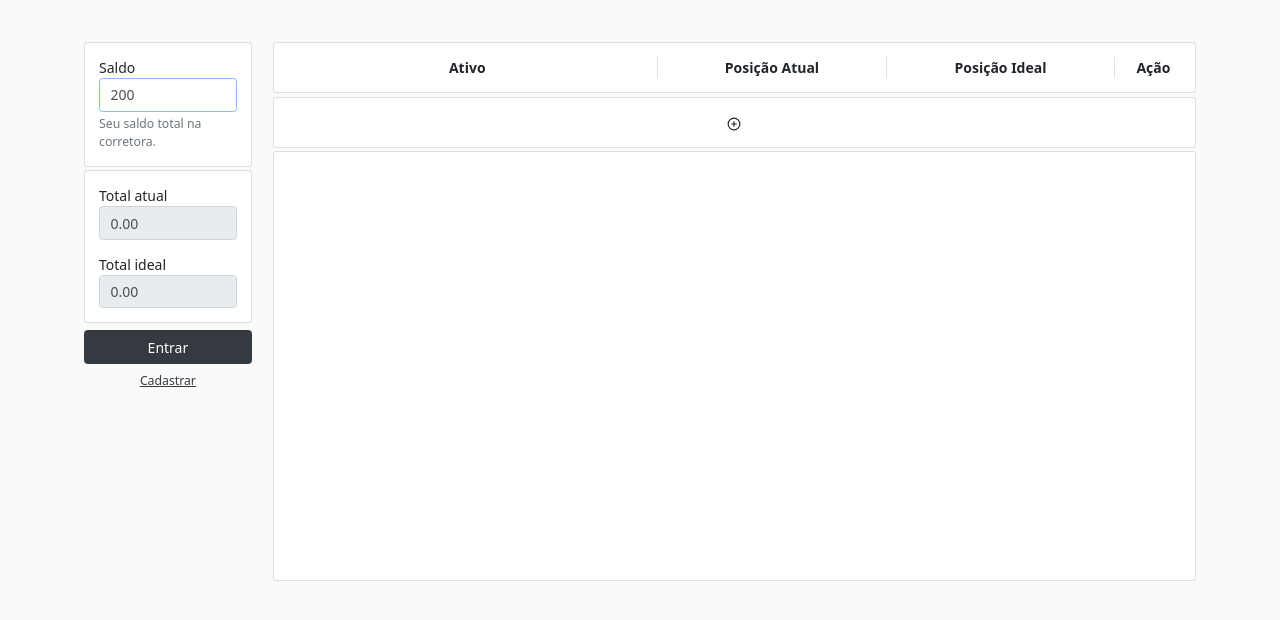
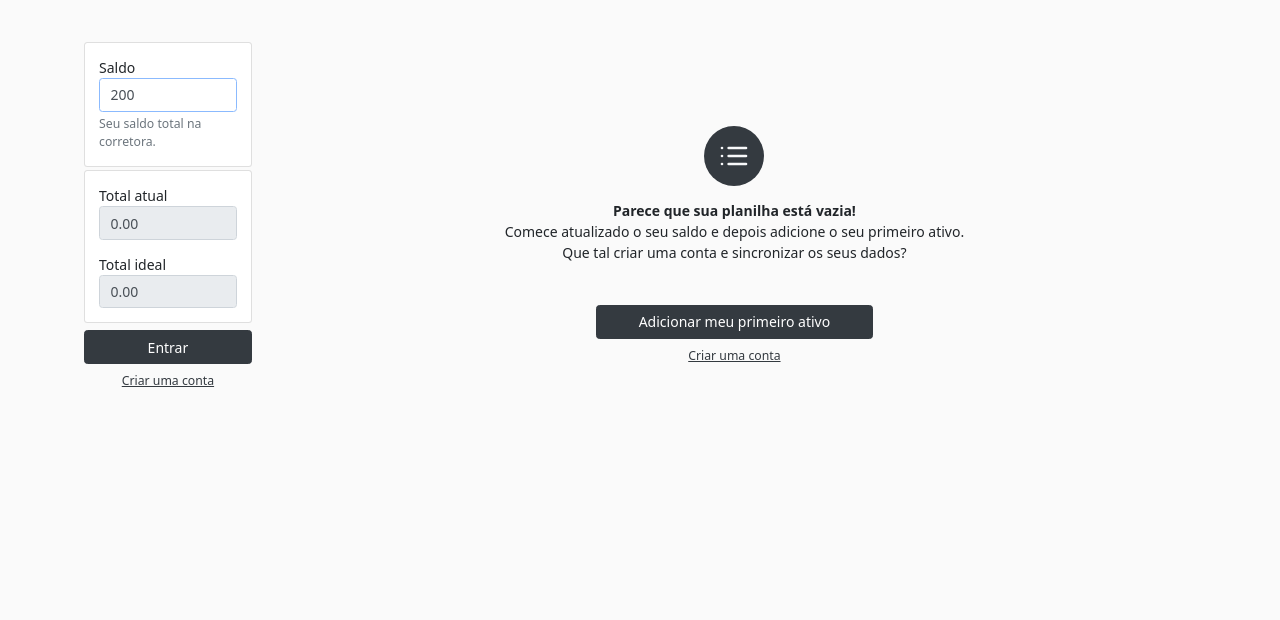
Before and after one commit to danjsillva/planilhapit-web, a React (Create React App) app: page / in a window 1280 px wide. Shown: the top 620 px of the page. Built offline with nearby package versions, Linux system fonts and the light colour scheme.

Commit message:
feat: adicionado empty state

```diff
--- a/src/App.js
+++ b/src/App.js
@@ -19,7 +19,7 @@ const App = () => {
             <div className="col-12 col-lg-10">
               <StocksTable />
 
-              <StocksChart />
+              {/* <StocksChart /> */}
             </div>
           </div>
         </div>
--- a/src/components/Sidebar.js
+++ b/src/components/Sidebar.js
@@ -53,7 +53,7 @@ const Sidebar = () => {
             <button className="btn btn-dark btn-block">Entrar</button>
           </div>
           <div className="col-6 col-lg-12 mt-1">
-            <button className="btn btn-link btn-sm btn-block text-dark">Cadastrar</button>
+            <button className="btn btn-link btn-sm btn-block text-dark">Criar uma conta</button>
           </div>
         </div>
       </div>
--- a/src/components/StocksTable.js
+++ b/src/components/StocksTable.js
@@ -1,18 +1,35 @@
 import React from "react";
 import { useRecoilValue } from "recoil";
-import { FiPlusCircle } from "react-icons/fi";
+import { FiPlusCircle, FiList } from "react-icons/fi";
 
 import StockModal from "./StockModal";
 
 import { stockListFullState } from "../store/selectors";
 
-const StocksTable = () => {
-  const stocks = useRecoilValue(stockListFullState);
+const EmptyState = () => {
+  return (
+    <div className="text-center p-5 mt-5">
+      <span className="d-inline-block bg-dark p-3 rounded-circle">
+        <FiList size={32} className="text-light" />
+      </span>
 
+      <div className="font-weight-bold mt-3">Parece que sua planilha está vazia!</div>
+      <div className="">Comece atualizado o seu saldo e depois adicione o seu primeiro ativo.</div>
+      <div className="">Que tal criar uma conta e sincronizar os seus dados?</div>
+
+      <button
+        className="btn btn-dark px-5 mt-5"
+        data-toggle="modal"
+        data-target="#stockModal"
+      >Adicionar meu primeiro ativo</button>
+      <button className="btn btn-link btn-sm btn-block text-dark mt-1">Criar uma conta</button>
+  </div>
+  )
+}
+
+const Table = ({ stocks }) => {
   return (
-    <div className="">
-      <StockModal />
-
+    <>
       <div className="card card-body font-weight-bold">
         <div className="row">
           <div className="col-5 border-right text-center">Ativo</div>
@@ -56,6 +73,18 @@ const StocksTable = () => {
           </div>
         </div>
       </div>
+    </>
+  )
+}
+
+const StocksTable = () => {
+  const stocks = useRecoilValue(stockListFullState);
+
+  return (
+    <div className="">
+      {stocks.length ? <Table stocks={stocks} /> : <EmptyState />}
+
+      <StockModal />
     </div>
   );
 };
```
